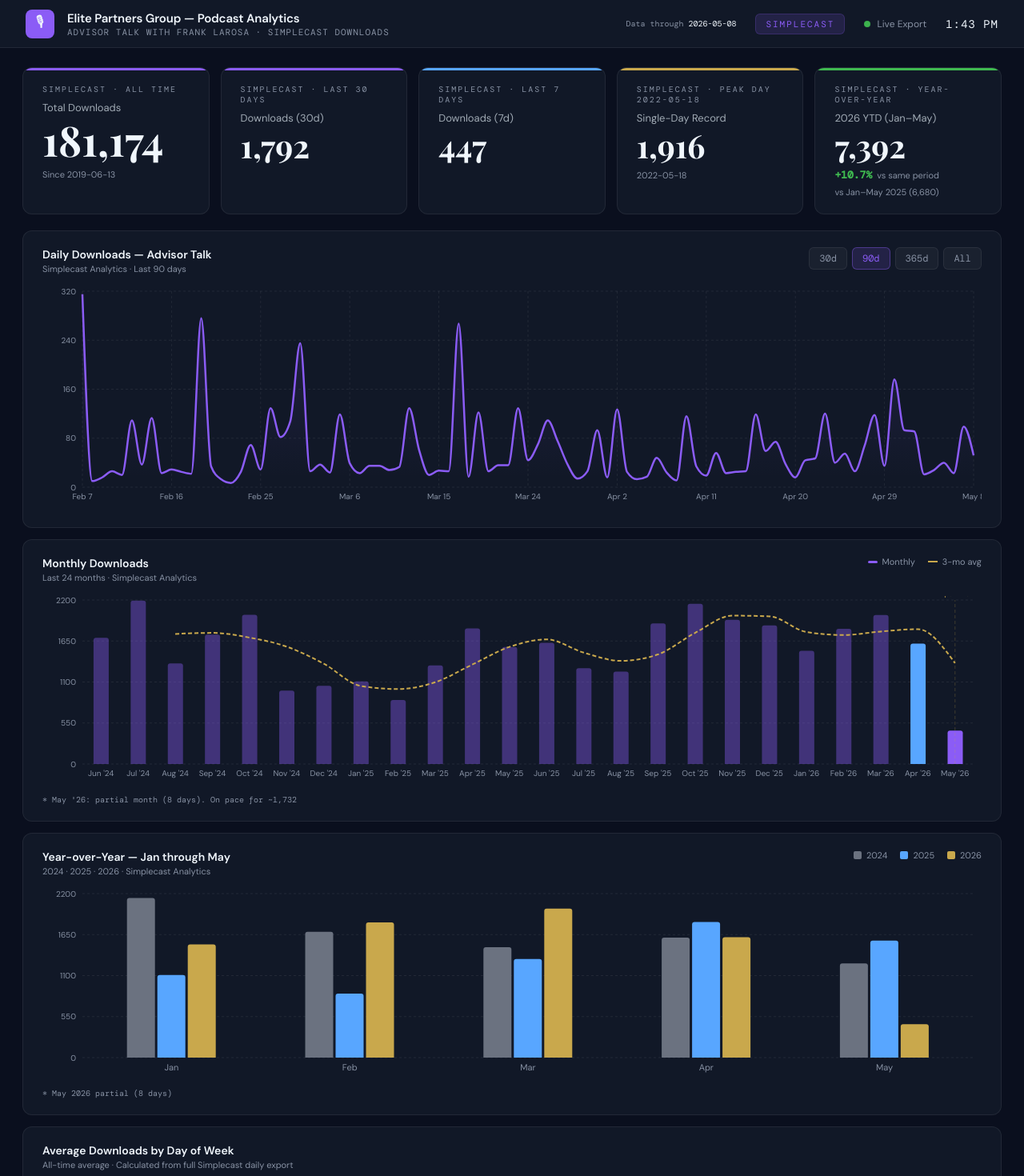
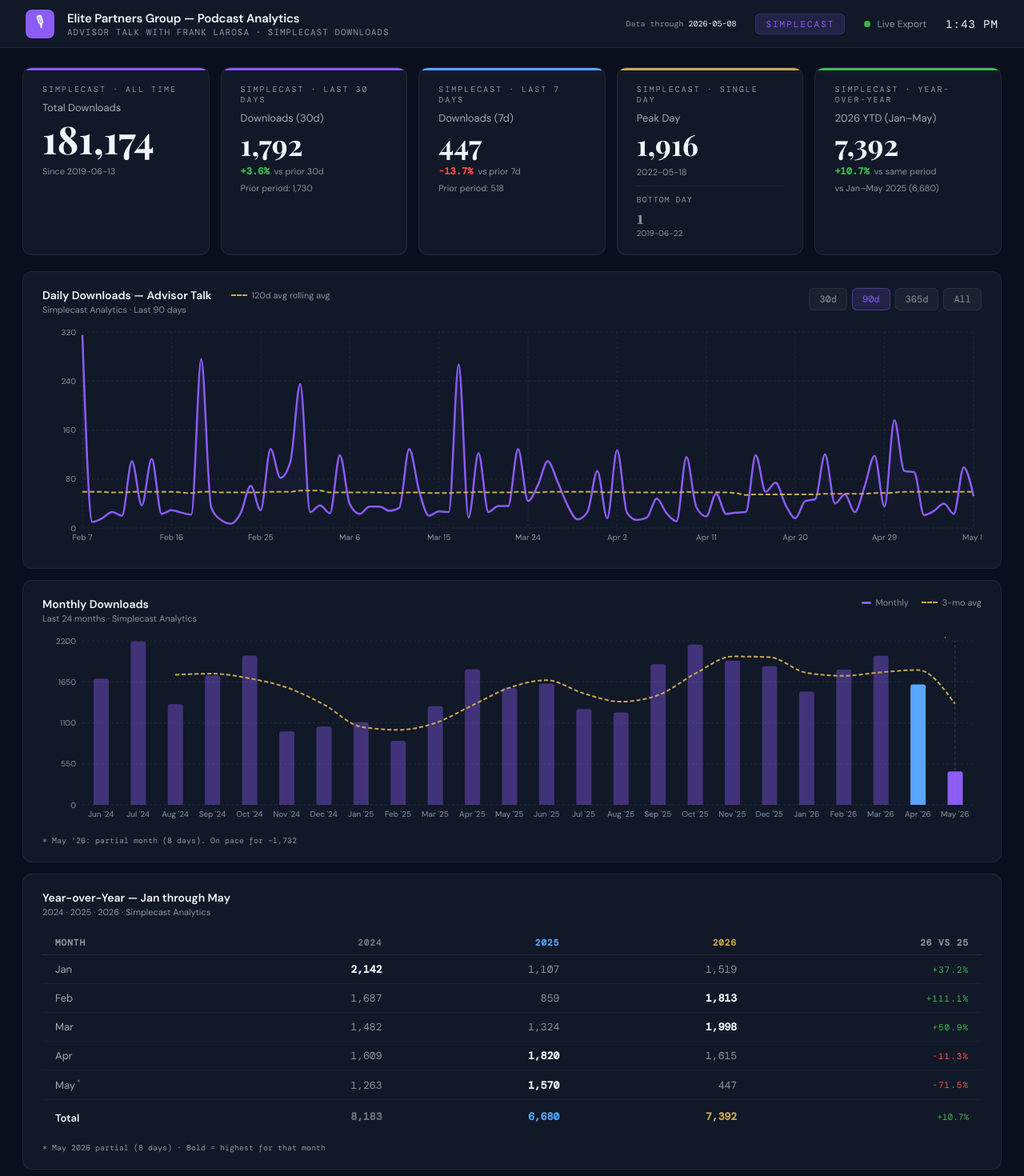
Before and after one commit to acostapabloEC/epg-simplecast-podcast, a React (Vite) app: page / in a window 1280 px wide. Shown: the top 1470 px of the page at 80% size. Built offline with nearby package versions, Linux system fonts and the light colour scheme.

Commit message:
add YoY chart, DOW breakdown, rolling avg, YTD card

```diff
--- a/src/App.jsx
+++ b/src/App.jsx
@@ -1,8 +1,7 @@
 import { useState, useEffect, useMemo } from "react";
 import {
-  AreaChart, Area,
   BarChart, Bar,
-  ComposedChart, Line,
+  ComposedChart, Area, Line,
   XAxis, YAxis, CartesianGrid, Tooltip,
   ResponsiveContainer, Cell, ReferenceLine,
 } from "recharts";
@@ -13,6 +12,7 @@
 const GREEN      = "#3fb950";
 const GOLD       = "#c9a84c";
 const GRAY       = "#6b7280";
+const RED        = "#f85149";
 const MUTED      = "#8892a4";
 const BORDER     = "rgba(255,255,255,0.07)";
 const SURFACE    = "#111827";
@@ -36,6 +36,8 @@
   { month: "Apr", y2024: 1609, y2025: 1820, y2026: 1615 },
   { month: "May", y2024: 1263, y2025: 1570, y2026: 447  },
 ];
+
+const YOY_TOTALS = { y2024: 8183, y2025: 6680, y2026: 7392 };
 
 function parseCSV(text) {
   const lines = text.trim().split("\n").slice(1);
@@ -63,21 +65,28 @@
   return `${months[parseInt(m,10)-1]} '${y.slice(2)}`;
 }
 
-function KpiCard({ label, source, value, accent, large, sub, delta, deltaSub }) {
-  const isPos = delta && delta.startsWith("+");
+function delta(curr, prev) {
+  if (!prev) return null;
+  const pct = ((curr - prev) / prev * 100).toFixed(1);
+  return Number(pct) >= 0 ? `+${pct}%` : `${pct}%`;
+}
+
+function KpiCard({ label, source, value, accent, large, sub, delta: d, deltaSub, extra }) {
+  const isPos = d && d.startsWith("+");
   return (
     <div style={{ background: SURFACE, border: `1px solid ${BORDER}`, borderRadius: 12, padding: "20px 24px", display: "flex", flexDirection: "column", position: "relative", overflow: "hidden" }}>
       <div style={{ position: "absolute", top: 0, left: 0, right: 0, height: 3, background: accent || PURPLE, borderRadius: "12px 12px 0 0" }} />
       <div style={{ fontFamily: "'DM Mono', monospace", fontSize: 10, letterSpacing: 2, color: MUTED, textTransform: "uppercase", marginBottom: 8 }}>{source}</div>
       <div style={{ fontSize: 13, color: "#a0aab4", marginBottom: 6 }}>{label}</div>
-      <div style={{ fontFamily: "'Playfair Display', serif", fontSize: large ? 52 : 40, fontWeight: 700, color: "#f0f6fc", lineHeight: 1, marginBottom: 8 }}>{value}</div>
-      {delta && (
+      <div style={{ fontFamily: "'Playfair Display', serif", fontSize: large ? 48 : 36, fontWeight: 700, color: "#f0f6fc", lineHeight: 1, marginBottom: 8 }}>{value}</div>
+      {d && (
         <div style={{ display: "flex", alignItems: "center", gap: 6, marginBottom: 4 }}>
-          <span style={{ fontFamily: "'DM Mono', monospace", fontSize: 13, fontWeight: 600, color: isPos ? GREEN : "#f85149" }}>{delta}</span>
+          <span style={{ fontFamily: "'DM Mono', monospace", fontSize: 12, fontWeight: 600, color: isPos ? GREEN : RED }}>{d}</span>
           {deltaSub && <span style={{ fontSize: 11, color: MUTED }}>{deltaSub}</span>}
         </div>
       )}
       {sub && <div style={{ fontSize: 11, color: MUTED, marginTop: 2 }}>{sub}</div>}
+      {extra && <div style={{ marginTop: 10, paddingTop: 10, borderTop: `1px solid ${BORDER}` }}>{extra}</div>}
     </div>
   );
 }
@@ -88,9 +97,11 @@
     <div style={{ background: "#1a2235", border: `1px solid ${BORDER}`, borderRadius: 8, padding: "10px 14px" }}>
       <div style={{ fontSize: 11, color: MUTED, marginBottom: 6 }}>{label}</div>
       {payload.map((p, i) => (
+        p.value != null && (
           <div key={i} style={{ fontSize: 13, color: p.color || PURPLE, marginBottom: 2 }}>
             {p.name}: <strong>{typeof p.value === "number" ? p.value.toLocaleString() : p.value}</strong>
           </div>
+        )
       ))}
     </div>
   );
@@ -114,6 +125,79 @@
   );
 }
 
+// YoY number table replacing the grouped bar chart
+function YoyTable() {
+  const months = YOY.map(r => r.month);
+  const years  = ["y2024", "y2025", "y2026"];
+  const labels = { y2024: "2024", y2025: "2025", y2026: "2026" };
+  const colors = { y2024: GRAY, y2025: BLUE, y2026: GOLD };
+
+  const cellStyle = (val, row) => {
+    const rowVals = years.map(y => row[y] ?? 0);
+    const max = Math.max(...rowVals);
+    const isBest = val === max;
+    return {
+      fontFamily: "'DM Mono', monospace",
+      fontSize: 13,
+      fontWeight: isBest ? 700 : 400,
+      color: isBest ? "#f0f6fc" : MUTED,
+      textAlign: "right",
+      padding: "9px 16px",
+    };
+  };
+
+  const yoyPct = (curr, prev) => {
+    if (!prev) return "—";
+    const pct = ((curr - prev) / prev * 100).toFixed(1);
+    const pos = Number(pct) >= 0;
+    return <span style={{ color: pos ? GREEN : RED, fontSize: 11 }}>{pos ? "+" : ""}{pct}%</span>;
+  };
+
+  const headerCell = { fontFamily: "'DM Mono', monospace", fontSize: 11, letterSpacing: 1, textTransform: "uppercase", padding: "8px 16px", textAlign: "right", color: MUTED };
+  const monthCell  = { fontFamily: "'DM Sans', sans-serif", fontSize: 13, color: "#a0aab4", padding: "9px 16px", textAlign: "left" };
+  const dividerRow = { borderTop: `1px solid ${BORDER}` };
+
+  return (
+    <table style={{ width: "100%", borderCollapse: "collapse" }}>
+      <thead>
+        <tr style={{ borderBottom: `1px solid ${BORDER}` }}>
+          <th style={{ ...headerCell, textAlign: "left" }}>Month</th>
+          {years.map(y => (
+            <th key={y} style={{ ...headerCell, color: colors[y] }}>{labels[y]}</th>
+          ))}
+          <th style={{ ...headerCell }}>26 vs 25</th>
+        </tr>
+      </thead>
+      <tbody>
+        {YOY.map((row) => (
+          <tr key={row.month} style={{ borderBottom: `1px solid rgba(255,255,255,0.03)` }}>
+            <td style={monthCell}>{row.month}{row.month === "May" ? <sup style={{ fontSize: 9, color: MUTED, marginLeft: 2 }}>*</sup> : ""}</td>
+            {years.map(y => (
+              <td key={y} style={cellStyle(row[y] ?? 0, row)}>
+                {row[y] != null ? row[y].toLocaleString() : "—"}
+              </td>
+            ))}
+            <td style={{ ...headerCell, textAlign: "right", padding: "9px 16px" }}>
+              {yoyPct(row.y2026, row.y2025)}
+            </td>
+          </tr>
+        ))}
+        <tr style={dividerRow}>
+          <td style={{ ...monthCell, fontWeight: 600, color: "#f0f6fc", paddingTop: 12 }}>Total</td>
+          {years.map(y => (
+            <td key={y} style={{ fontFamily: "'DM Mono', monospace", fontSize: 13, fontWeight: 700, color: colors[y], textAlign: "right", padding: "12px 16px" }}>
+              {YOY_TOTALS[y].toLocaleString()}
+            </td>
+          ))}
+          <td style={{ fontFamily: "'DM Mono', monospace", fontSize: 12, textAlign: "right", padding: "12px 16px" }}>
+            {yoyPct(YOY_TOTALS.y2026, YOY_TOTALS.y2025)}
+          </td>
+        </tr>
+      </tbody>
+    </table>
+  );
+}
+
 export default function App() {
   const [rows, setRows] = useState(null);
   const [error, setError] = useState(null);
@@ -128,23 +212,53 @@
 
   const stats = useMemo(() => {
     if (!rows) return null;
-    const d30 = subDays(30);
-    const d7  = subDays(7);
+
+    const d7   = subDays(7);
+    const d14  = subDays(14);
+    const d30  = subDays(30);
+    const d60  = subDays(60);
+
     const allTotal = rows.reduce((s, r) => s + r.total, 0);
-    const total30  = rows.filter((r) => r.date >= d30).reduce((s, r) => s + r.total, 0);
-    const total7   = rows.filter((r) => r.date >= d7).reduce((s, r) => s + r.total, 0);
-    const peak     = rows.reduce((best, r) => r.total > best.total ? r : best, { total: 0, date: "" });
-    const lastDate = rows[rows.length - 1]?.date || "";
+
+    const total30 = rows.filter(r => r.date >= d30).reduce((s, r) => s + r.total, 0);
+    const prev30  = rows.filter(r => r.date >= d60 && r.date < d30).reduce((s, r) => s + r.total, 0);
+
+    const total7  = rows.filter(r => r.date >= d7).reduce((s, r) => s + r.total, 0);
+    const prev7   = rows.filter(r => r.date >= d14 && r.date < d7).reduce((s, r) => s + r.total, 0);
+
+    const peak   = rows.reduce((best, r) => r.total > best.total ? r : best, { total: 0, date: "" });
+    const bottom = rows.filter(r => r.total > 0).reduce((low, r) => r.total < low.total ? r : low, { total: Infinity, date: "" });
+
+    const lastDate  = rows[rows.length - 1]?.date || "";
     const firstDate = rows[0]?.date || "";
-    return { allTotal, total30, total7, peak, lastDate, firstDate };
+
+    return {
+      allTotal,
+      total30, prev30, delta30: delta(total30, prev30),
+      total7,  prev7,  delta7:  delta(total7, prev7),
+      peak, bottom,
+      lastDate, firstDate,
+    };
   }, [rows]);
 
+  // For the daily chart: include rolling avg when range is 30 or 90
   const chartData = useMemo(() => {
     if (!rows) return [];
-    const cutoff = subDays(range);
-    return rows
-      .filter((r) => r.date >= cutoff)
-      .map((r) => ({ date: fmtDate(r.date), downloads: r.total, rawDate: r.date }));
+
+    const rollWindow = range === 30 ? 60 : range === 90 ? 120 : null;
+    const cutoff     = range === 9999 ? "0000-00-00" : subDays(range);
+    const visible    = rows.filter(r => r.date >= cutoff);
+
+    return visible.map((r) => {
+      let rolling = null;
+      if (rollWindow) {
+        const origIdx = rows.findIndex(row => row.date === r.date);
+        const start   = Math.max(0, origIdx - rollWindow + 1);
+        const win     = rows.slice(start, origIdx + 1);
+        rolling = Math.round(win.reduce((s, w) => s + w.total, 0) / win.length);
+      }
+      return { date: fmtDate(r.date), downloads: r.total, rolling };
+    });
   }, [rows, range]);
 
   const monthlyData = useMemo(() => {
@@ -159,7 +273,6 @@
       .map(([ym, total]) => ({ month: fmtMonth(ym), total, ym }));
   }, [rows]);
 
-  // Last 24 months with 3-month rolling average
   const recentMonths = useMemo(() => {
     const slice = monthlyData.slice(-24);
     return slice.map((entry, i) => {
@@ -169,10 +282,13 @@
     });
   }, [monthlyData]);
 
+  const showRolling = range === 30 || range === 90;
+  const rollLabel   = range === 30 ? "60d avg" : "120d avg";
+
   if (error) return (
     <div style={{ background: BG, minHeight: "100vh", display: "flex", alignItems: "center", justifyContent: "center", fontFamily: "'DM Sans', sans-serif" }}>
       <div style={{ background: SURFACE, border: `1px solid ${BORDER}`, borderRadius: 12, padding: "32px 40px", textAlign: "center" }}>
-        <div style={{ fontSize: 14, color: "#f85149", marginBottom: 8 }}>Failed to load analytics data</div>
+        <div style={{ fontSize: 14, color: RED, marginBottom: 8 }}>Failed to load analytics data</div>
         <div style={{ fontFamily: "'DM Mono', monospace", fontSize: 11, color: MUTED }}>{error}</div>
       </div>
     </div>
@@ -234,19 +350,32 @@
               label="Downloads (30d)"
               value={stats.total30.toLocaleString()}
               accent={PURPLE}
+              delta={stats.delta30}
+              deltaSub="vs prior 30d"
+              sub={`Prior period: ${stats.prev30.toLocaleString()}`}
             />
             <KpiCard
               source="Simplecast · Last 7 Days"
               label="Downloads (7d)"
               value={stats.total7.toLocaleString()}
               accent={BLUE}
+              delta={stats.delta7}
+              deltaSub="vs prior 7d"
+              sub={`Prior period: ${stats.prev7.toLocaleString()}`}
             />
             <KpiCard
-              source={`Simplecast · Peak Day ${stats.peak.date}`}
-              label="Single-Day Record"
+              source="Simplecast · Single Day"
+              label="Peak Day"
               value={stats.peak.total.toLocaleString()}
               accent={GOLD}
               sub={stats.peak.date}
+              extra={
+                <div>
+                  <div style={{ fontFamily: "'DM Mono', monospace", fontSize: 10, letterSpacing: 1, color: MUTED, textTransform: "uppercase", marginBottom: 4 }}>Bottom Day</div>
+                  <div style={{ fontFamily: "'Playfair Display', serif", fontSize: 22, fontWeight: 700, color: MUTED, lineHeight: 1, marginBottom: 3 }}>{stats.bottom.total.toLocaleString()}</div>
+                  <div style={{ fontSize: 10, color: MUTED }}>{stats.bottom.date}</div>
+                </div>
+              }
             />
             <KpiCard
               source="Simplecast · Year-over-Year"
@@ -259,12 +388,20 @@
             />
           </div>
 
-          {/* DAILY CHART */}
+          {/* DAILY CHART — ComposedChart with optional rolling avg */}
           <div style={{ background: SURFACE, border: `1px solid ${BORDER}`, borderRadius: 12, padding: "20px 24px", marginBottom: 14 }}>
             <div style={{ display: "flex", alignItems: "flex-start", justifyContent: "space-between", marginBottom: 16 }}>
+              <div style={{ display: "flex", alignItems: "flex-start", gap: 24 }}>
                 <div>
                   <div style={{ fontSize: 14, fontWeight: 600, marginBottom: 2 }}>Daily Downloads — Advisor Talk</div>
                   <div style={{ fontSize: 11, color: MUTED }}>Simplecast Analytics · {range === 9999 ? "All time" : `Last ${range} days`}</div>
+                </div>
+                {showRolling && (
+                  <div style={{ display: "flex", alignItems: "center", gap: 6, marginTop: 2, fontSize: 11, color: MUTED }}>
+                    <span style={{ display: "inline-block", width: 20, height: 2, borderTop: `2px dashed ${GOLD}` }} />
+                    {rollLabel} rolling avg
+                  </div>
+                )}
               </div>
               <div style={{ display: "flex", gap: 6 }}>
                 {[30, 90, 365, 9999].map((r) => (
@@ -275,7 +412,7 @@
               </div>
             </div>
             <ResponsiveContainer width="100%" height={280}>
-              <AreaChart data={chartData} margin={{ top: 5, right: 10, left: -10, bottom: 0 }}>
+              <ComposedChart data={chartData} margin={{ top: 5, right: 10, left: -10, bottom: 0 }}>
                 <defs>
                   <linearGradient id="dlGrad" x1="0" y1="0" x2="0" y2="1">
                     <stop offset="5%" stopColor={PURPLE} stopOpacity={0.25} />
@@ -302,7 +439,20 @@
                   dot={false}
                   activeDot={{ r: 5, fill: PURPLE }}
                 />
-              </AreaChart>
+                {showRolling && (
+                  <Line
+                    type="monotone"
+                    dataKey="rolling"
+                    name={rollLabel}
+                    stroke={GOLD}
+                    strokeWidth={2}
+                    strokeDasharray="6 3"
+                    dot={false}
+                    activeDot={{ r: 4, fill: GOLD }}
+                    connectNulls={false}
+                  />
+                )}
+              </ComposedChart>
             </ResponsiveContainer>
           </div>
 
@@ -319,7 +469,7 @@
                   Monthly
                 </span>
                 <span style={{ display: "flex", alignItems: "center", gap: 6 }}>
-                  <span style={{ display: "inline-block", width: 12, height: 2, borderTop: `2px dashed ${GOLD}` }} />
+                  <span style={{ display: "inline-block", width: 20, height: 2, borderTop: `2px dashed ${GOLD}` }} />
                   3-mo avg
                 </span>
               </div>
@@ -362,41 +512,15 @@
             </div>
           </div>
 
-          {/* YOY GROUPED BAR CHART */}
+          {/* YOY NUMBER TABLE */}
           <div style={{ background: SURFACE, border: `1px solid ${BORDER}`, borderRadius: 12, padding: "20px 24px", marginBottom: 14 }}>
-            <div style={{ display: "flex", alignItems: "flex-start", justifyContent: "space-between", marginBottom: 16 }}>
-              <div>
+            <div style={{ marginBottom: 16 }}>
               <div style={{ fontSize: 14, fontWeight: 600, marginBottom: 2 }}>Year-over-Year — Jan through May</div>
               <div style={{ fontSize: 11, color: MUTED }}>2024 · 2025 · 2026 · Simplecast Analytics</div>
             </div>
-              <div style={{ display: "flex", alignItems: "center", gap: 16, fontSize: 11, color: MUTED }}>
-                <span style={{ display: "flex", alignItems: "center", gap: 6 }}>
-                  <span style={{ display: "inline-block", width: 10, height: 10, background: GRAY, borderRadius: 2 }} />
-                  2024
-                </span>
-                <span style={{ display: "flex", alignItems: "center", gap: 6 }}>
-                  <span style={{ display: "inline-block", width: 10, height: 10, background: BLUE, borderRadius: 2 }} />
-                  2025
-                </span>
-                <span style={{ display: "flex", alignItems: "center", gap: 6 }}>
-                  <span style={{ display: "inline-block", width: 10, height: 10, background: GOLD, borderRadius: 2 }} />
-                  2026
-                </span>
-              </div>
-            </div>
-            <ResponsiveContainer width="100%" height={240}>
-              <BarChart data={YOY} margin={{ top: 5, right: 10, left: -10, bottom: 0 }} barCategoryGap="25%" barGap={3}>
-                <CartesianGrid strokeDasharray="3 3" stroke={BORDER} vertical={false} />
-                <XAxis dataKey="month" tick={{ fill: MUTED, fontSize: 11 }} axisLine={false} tickLine={false} />
-                <YAxis tick={{ fill: MUTED, fontSize: 10 }} axisLine={false} tickLine={false} />
-                <Tooltip content={<CustomTooltip />} cursor={{ fill: "rgba(255,255,255,0.03)" }} />
-                <Bar dataKey="y2024" name="2024" fill={GRAY} radius={[3, 3, 0, 0]} />
-                <Bar dataKey="y2025" name="2025" fill={BLUE} radius={[3, 3, 0, 0]} />
-                <Bar dataKey="y2026" name="2026" fill={GOLD} radius={[3, 3, 0, 0]} />
-              </BarChart>
-            </ResponsiveContainer>
-            <div style={{ marginTop: 8, fontFamily: "'DM Mono', monospace", fontSize: 10, color: MUTED }}>
-              * May 2026 partial (8 days)
+            <YoyTable />
+            <div style={{ marginTop: 12, fontFamily: "'DM Mono', monospace", fontSize: 10, color: MUTED }}>
+              * May 2026 partial (8 days) · Bold = highest for that month
             </div>
           </div>
 
@@ -412,10 +536,7 @@
                 <Tooltip content={<CustomTooltip />} cursor={{ fill: "rgba(255,255,255,0.03)" }} />
                 <Bar dataKey="avg" name="Avg Downloads" radius={[4, 4, 0, 0]}>
                   {DOW_DATA.map((entry, i) => (
-                    <Cell
-                      key={i}
-                      fill={entry.day === "Wed" ? GOLD : "rgba(139,92,246,0.5)"}
-                    />
+                    <Cell key={i} fill={entry.day === "Wed" ? GOLD : "rgba(139,92,246,0.5)"} />
                   ))}
                 </Bar>
               </BarChart>
```
Lines whose indentation alone changed are shown as unchanged.
